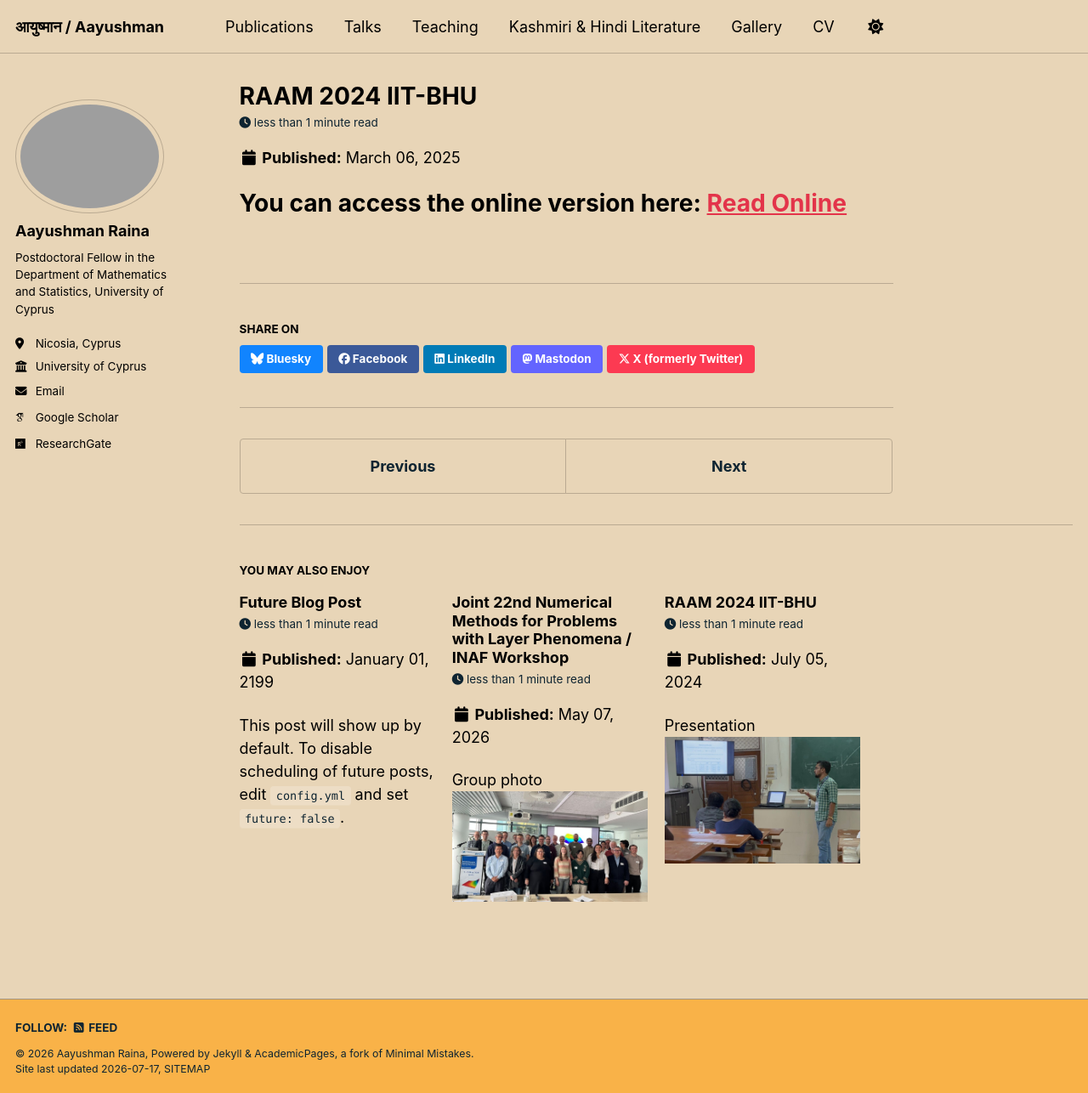
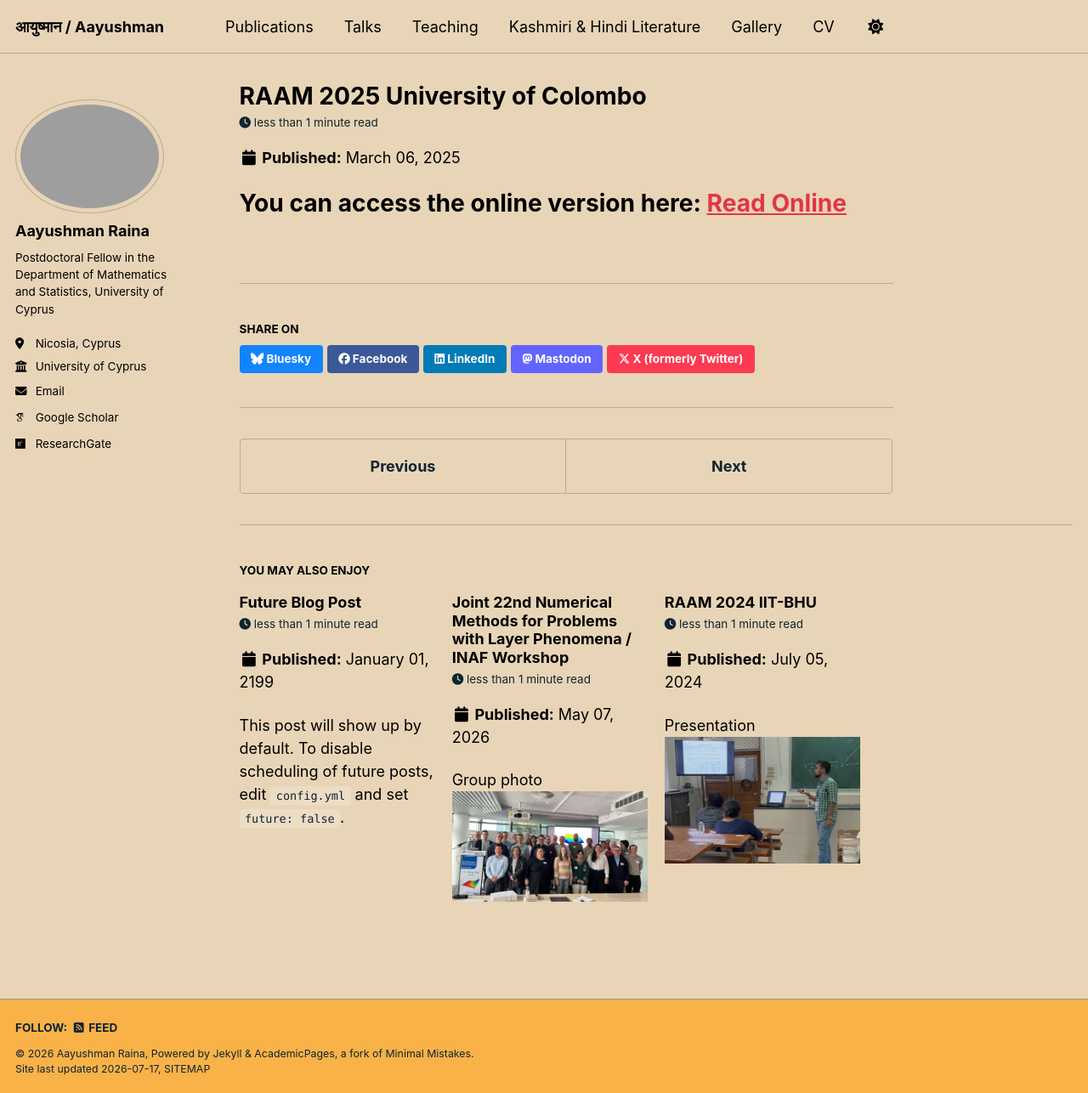
Before and after one commit to Aayushman5/Aayushman5.github.io, a Jekyll site: the page built from _posts/2025-03-06-blog-post-4.md, in a window 1280 px wide and 1286 px high. Shown: the whole window at 85% size. Built offline with Jekyll 4.4.1, drawn with Linux system fonts in a browser that asks for light colours; some web fonts are replaced; a script bundle is joined from its source files by our own code; library files that are not in the unit come from our copies.

Commit message:
Update 2025-03-06-blog-post-4.md

```diff
--- a/_posts/2025-03-06-blog-post-4.md
+++ b/_posts/2025-03-06-blog-post-4.md
@@ -1,6 +1,6 @@
 ---
-title: "RAAM 2024 IIT-BHU"
-excerpt: "Presentation<br/><a href='https://conferences.iitbhu.ac.in/RAAM2024/' target='_blank'><img src='/images/RAAM2024.jpg' style='width:600px; height:auto;'>"
+title: "RAAM 2025 University of Colombo"
+excerpt: "Presentation<br/><a href='https://sites.google.com/view/raam2025' target='_blank'><img src='/images/RAAM2025.jpg' style='width:600px; height:auto;'>"
 collection: portfolio
 ---
 # You can access the online version here: <a href="https://archive.org/details/kashmiriyat-sanskriti-ke-tane-bane-prithvi-nath-madhup" target="_blank"><strong>Read Online</strong></a>
```
